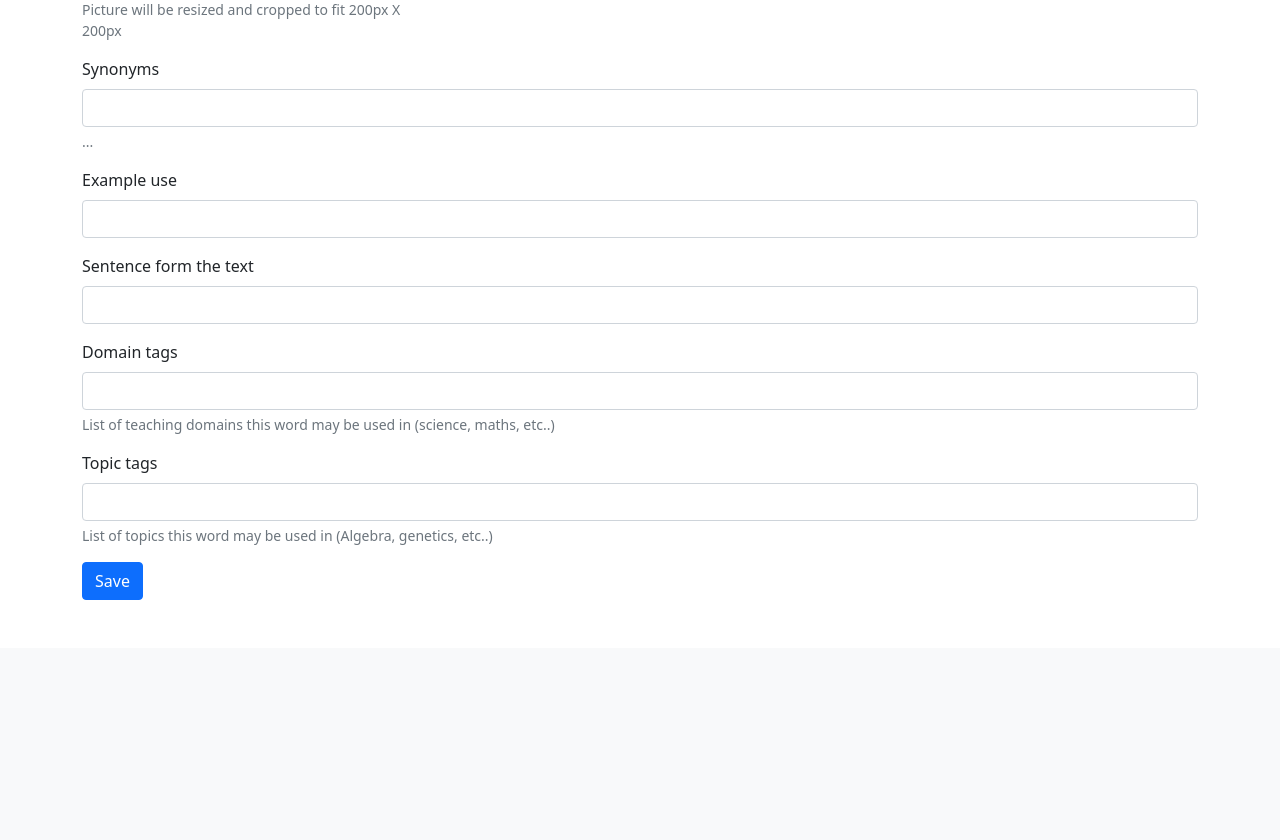
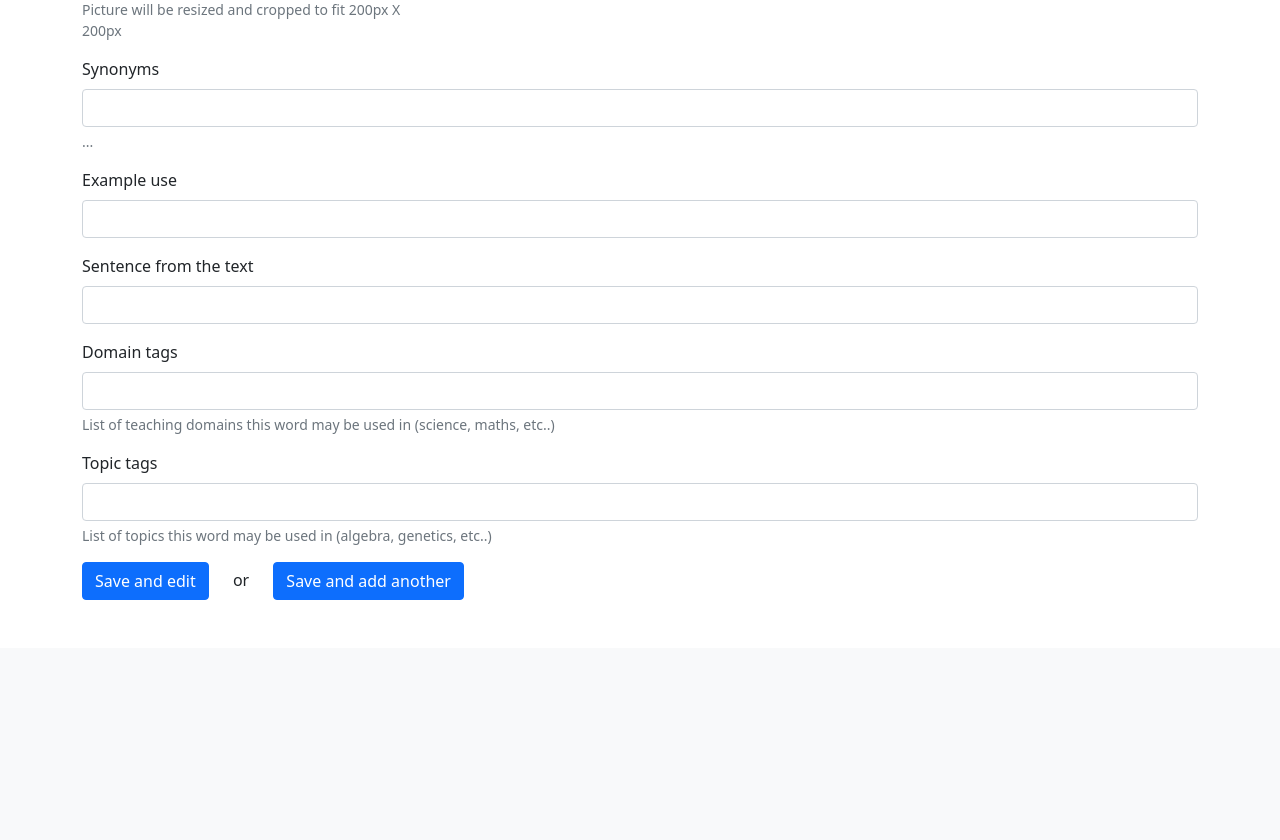
Before and after one commit to Cybot101/emc_literacy_frontloading_db, a Django app: page /frontloading/word/new in a window 1280 px wide. Shown: the part 1020-1860 px from the top of the page. Run offline with Django 3.2, Linux system fonts and the light colour scheme; data that the repository does not hold is empty.

Commit message:
Added "save and new" button, updated pdf style, fixed typos

```diff
--- a/frontloading/templates/frontloading/word_detail.html
+++ b/frontloading/templates/frontloading/word_detail.html
@@ -113,7 +113,7 @@ textarea {
         <!-- <div id="exampleHelp" class="form-text">...</div> -->
     </div>
     <div class="mb-3">
-        <label for="sentence" class="form-label">Sentence form the text</label>
+        <label for="sentence" class="form-label">Sentence from the text</label>
         <input type="text" class="form-control" id="sentence" name="sentence" aria-describedby="sentence" value="{{ word.sentence }}">
         <!-- <div id="sentenceHelp" class="form-text">...</div> -->
     </div>
@@ -129,7 +129,7 @@ textarea {
         <div class="input-group">
             <input type="text" class="form-control autocomplete" id="topics" name="topics" aria-describedby="topics" autocomplete="new-password" value="{% for d in word.topics.all %}{{ d.name }}, {% endfor %}">
         </div>
-        <div id="topicsHelp" class="form-text">List of topics this word may be used in (Algebra, genetics, etc..)</div>
+        <div id="topicsHelp" class="form-text">List of topics this word may be used in (algebra, genetics, etc..)</div>
     </div>
     <!-- <div class="mb-3">
         <label for="tags" class="form-label">Misc. tags</label>
@@ -211,7 +211,7 @@ textarea {
         <!-- <div id="exampleHelp" class="form-text">...</div> -->
     </div>
     <div class="mb-3">
-        <label for="sentence" class="form-label">Sentence form the text</label>
+        <label for="sentence" class="form-label">Sentence from the text</label>
         <input type="text" class="form-control" id="sentence" name="sentence" aria-describedby="sentence">
         <!-- <div id="sentenceHelp" class="form-text">...</div> -->
     </div>
@@ -227,7 +227,7 @@ textarea {
         <div class="input-group">
             <input type="text" class="form-control autocomplete" id="topics" name="topics" aria-describedby="topics" autocomplete="new-password">
         </div>
-        <div id="topicsHelp" class="form-text">List of topics this word may be used in (Algebra, genetics, etc..)</div>
+        <div id="topicsHelp" class="form-text">List of topics this word may be used in (algebra, genetics, etc..)</div>
     </div>
     <!-- <div class="mb-3">
         <label for="tags" class="form-label">Misc. tags</label>
@@ -235,7 +235,9 @@ textarea {
         <div id="tagsHelp" class="form-text">List of generic tags this word can be found with</div>
     </div> -->
 
-    <button type="submit" class="btn btn-primary" >Save</button>
+    <button type="submit" value="sub" class="submit_button btn btn-primary" >Save and edit</button>
+    <span style="margin-left: 20px; margin-right: 20px">or</span>
+    <button type="submit" value="sub_new" class="submit_button btn btn-primary" >Save and add another</button>
 </form>
 {% endif %}
 <!-- Modal -->
@@ -383,6 +385,11 @@ $(function() {
         }
     });
 
+    $(".submit_button").click(function() {
+        // $("input[type=submit]", $(this).parents("form")).removeAttr("clicked");
+        $(this).attr("clicked", "true");
+    });
+
     $("#word-form").submit(function(ev) {
         ev.preventDefault();
         saveModal.show();
@@ -408,6 +415,11 @@ $(function() {
 
             fd.append("image", new Blob([ia], {type:mimeString}), new Date().toISOString().replace(':','-') + "." + mimeString.split('/')[1]);
         }
+
+        // Append the button that was used to submit form
+        var butt = $(".submit_button[clicked=true]").val();
+        fd.append("button", butt);
+
         // Submit Form and upload file
         $.ajax({
             url:window.location,
--- a/frontloading/views.py
+++ b/frontloading/views.py
@@ -268,8 +268,10 @@ def word_new(request):
                     word.topics.add(dom_n)
 
         word.save()
-        return HttpResponse(reverse('word-detail', args=[word.id]))
-        # return redirect('word-detail', word_id=word.id)
+        if request.POST.get('button') == "sub_new":
+            return HttpResponse(reverse('word-new'))
+        else:
+            return HttpResponse(reverse('word-detail', args=[word.id]))
 
     # List
     return render(request, 'frontloading/word_detail.html', {
```
Also changed, not shown: frontloading/templates/frontloading/document_pdf.html (+20 -23 lines), 1 other file.
